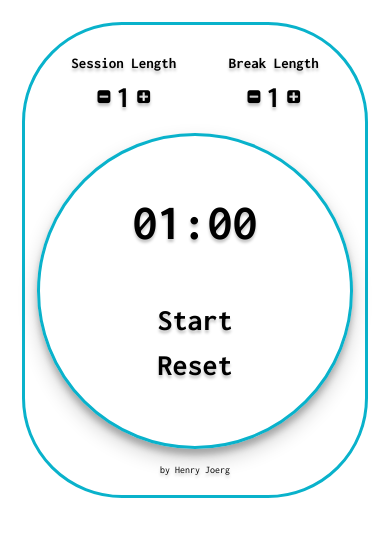
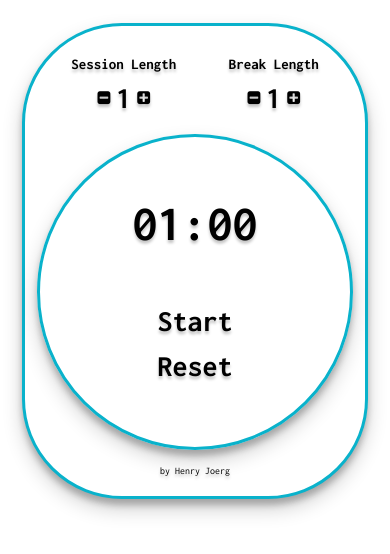
Before and after one commit to Pachj/pomodoro-clock, a plain HTML site: page index.html in a window 390 px wide. Drawn offline with nearby package versions, Linux system fonts and the light colour scheme.

Commit message:
media query for very small devices added

```diff
--- a/css/style.css
+++ b/css/style.css
@@ -1,5 +1,18 @@
 /*ToDo: test in other Browsers
     ToDo: shadow and gradient add support for all Browser*/
+
+@media (min-width: 350px) {
+    #action-box {
+        width: 340px;
+        height: 470px;
+        margin: 6% auto;
+        border-radius: 100px;
+        border: 3px solid #09b2cb;
+        background-color: white;
+        box-shadow: 0 10px 20px rgba(0, 0, 0, 0.19), 0 6px 6px rgba(0, 0, 0, 0.23); /*ToDO: Add Support for all Browser*/
+    }
+}
+
 html {
     -webkit-box-sizing: border-box;
     -moz-box-sizing: border-box;
@@ -11,6 +24,7 @@ body {
     font-size: 10px;
     text-shadow: 0 3px 3px rgba(0, 0, 0, 0.23);
     color: black;
+    margin: 0;
 }
 
 .flex-container {
@@ -36,13 +50,6 @@ h5 {
     flex-direction: column;
     align-items: center;
     justify-content: center;
-    width: 340px;
-    height: 470px;
-    margin: 6% auto;
-    border-radius: 100px;
-    border: 3px solid #09b2cb;
-    background-color: white;
-
 }
 
 #button-box {
```
